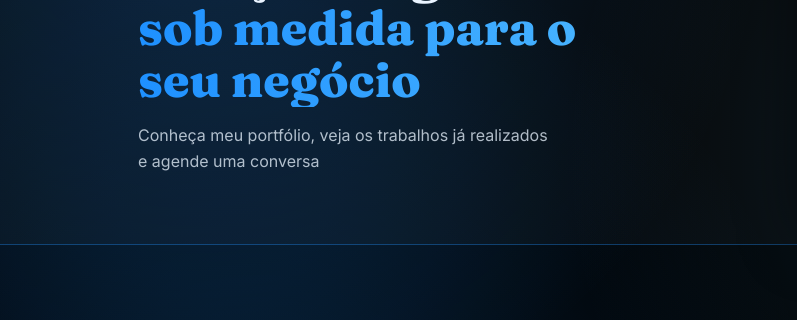
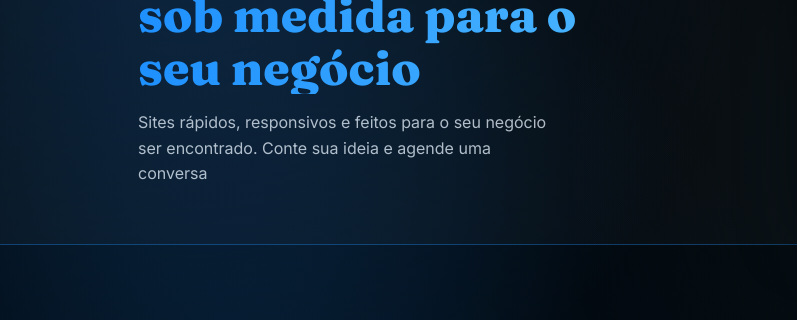
Before and after one commit to PereiraRichard/portfolio-dev, a plain HTML site: page index.html in a window 1280 px wide. Shown: the part 241-561 px from the top of the page, 0-797 px from the left. Drawn offline with Linux system fonts and the light colour scheme.

Commit message:
atualiza subtitulo do cabecalho

```diff
--- a/index.html
+++ b/index.html
@@ -35,7 +35,7 @@
                     <span class="destaque">sob medida para o seu negócio</span>
                 </h1>
                 <p class="cabecalho-sub-titulo">
-                    Conheça meu portfólio, veja os trabalhos já realizados e agende uma conversa
+                    Sites rápidos, responsivos e feitos para o seu negócio ser encontrado. Conte sua ideia e agende uma conversa
                 </p>
             </div>
 
```
